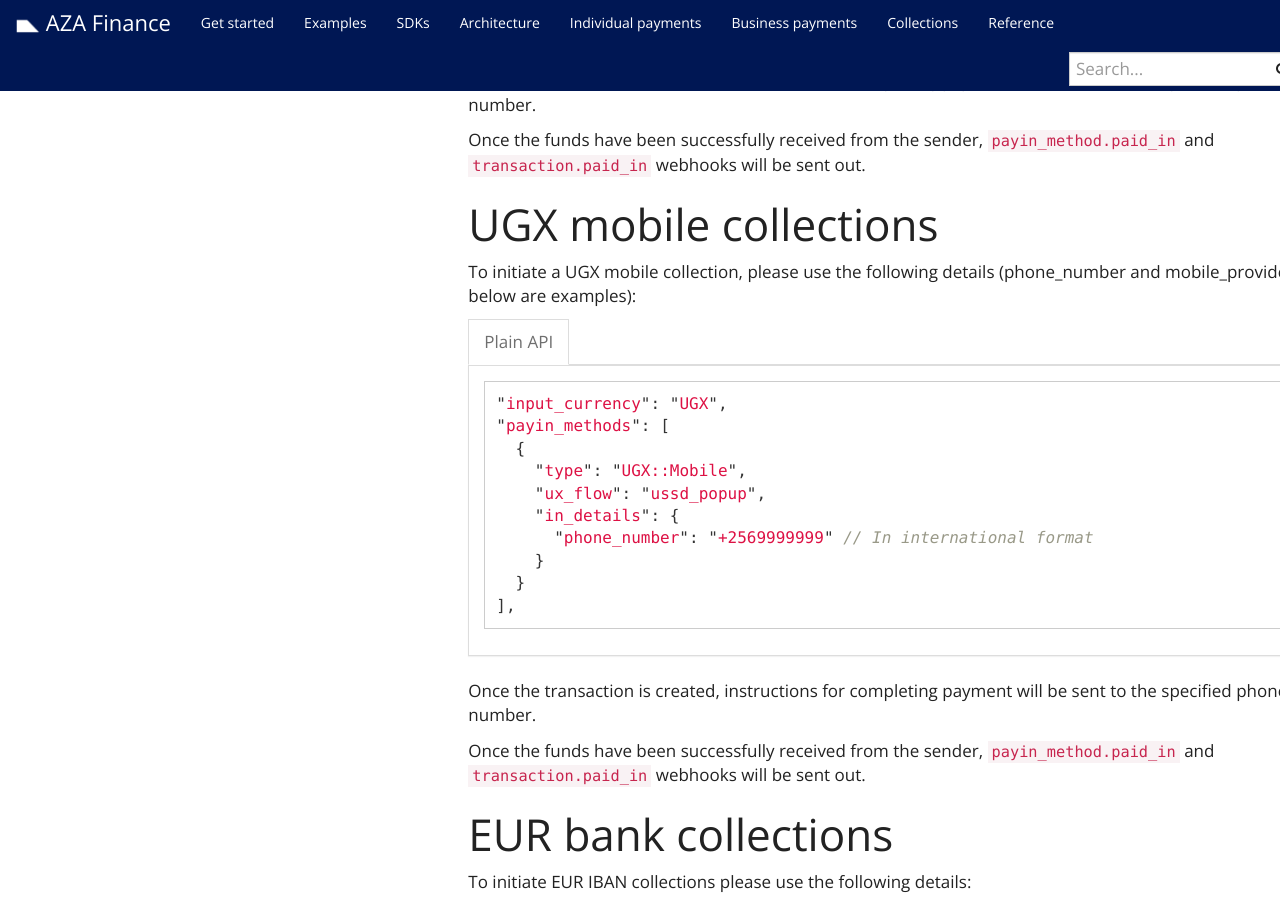
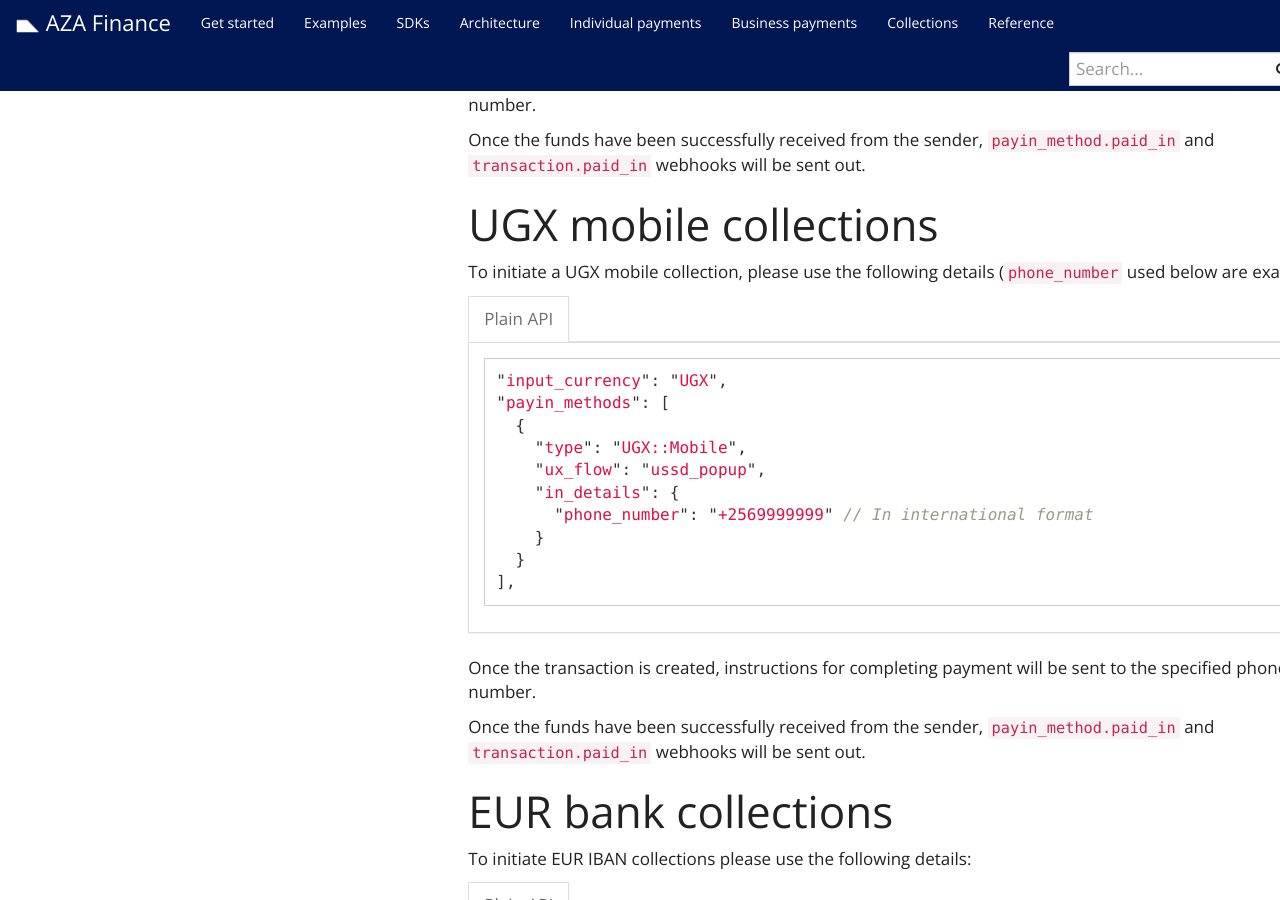
Before and after one commit to transferzero/api-documentation, a Jekyll site: the page built from _docs/collection-details.md, in a window 1280 px wide and 900 px high, scrolled down 759 px. Built offline with Jekyll 4.4.1, drawn with Linux system fonts in a browser that asks for light colours; nearby versions of some CDN libraries; comment, search, counter and statistics services are not loaded.

Commit message:
Update _docs/collection-details.md

````diff
--- a/_docs/collection-details.md
+++ b/_docs/collection-details.md
@@ -36,7 +36,7 @@
 
 # UGX mobile collections
 
-To initiate a UGX mobile collection, please use the following details (phone_number and mobile_provider used below are examples):
+To initiate a UGX mobile collection, please use the following details (`phone_number` used below are examples):
 
 {% capture data-raw %}
 ```javascript
````
